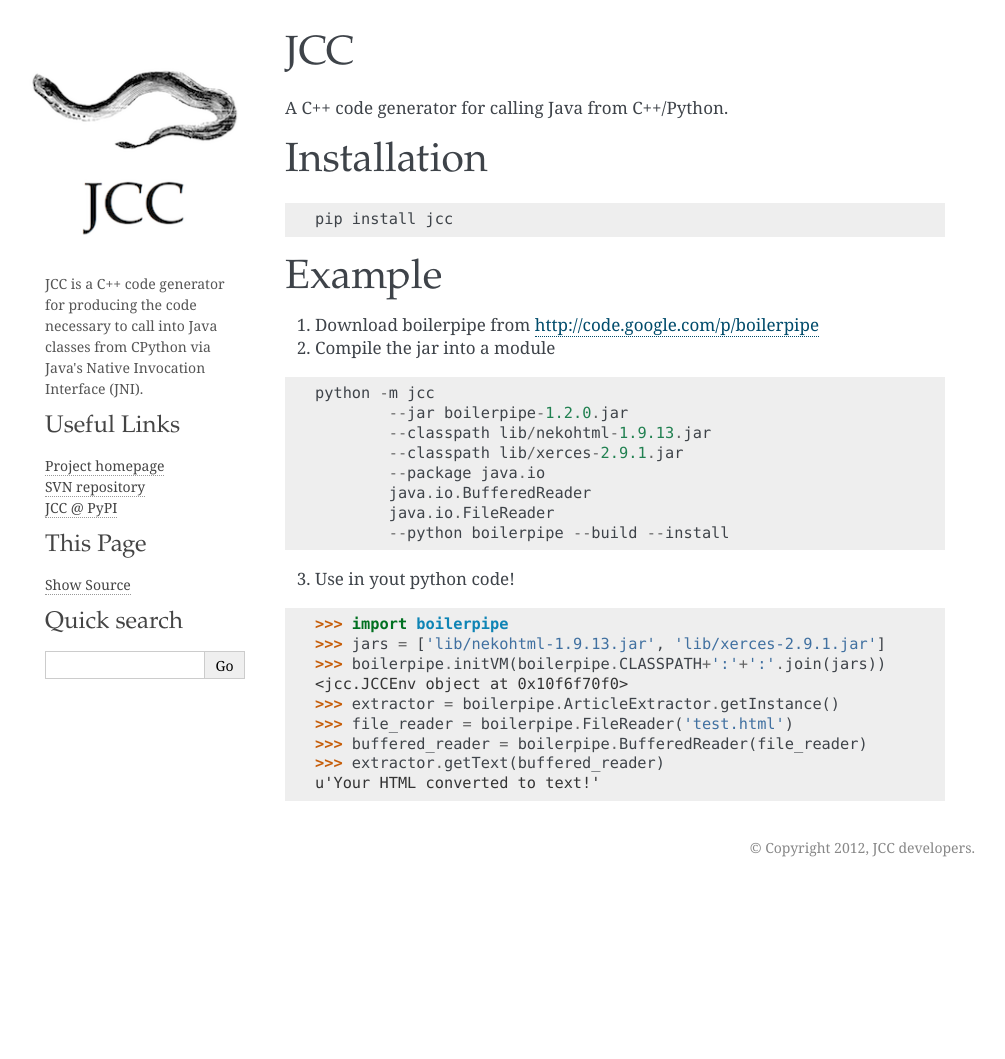
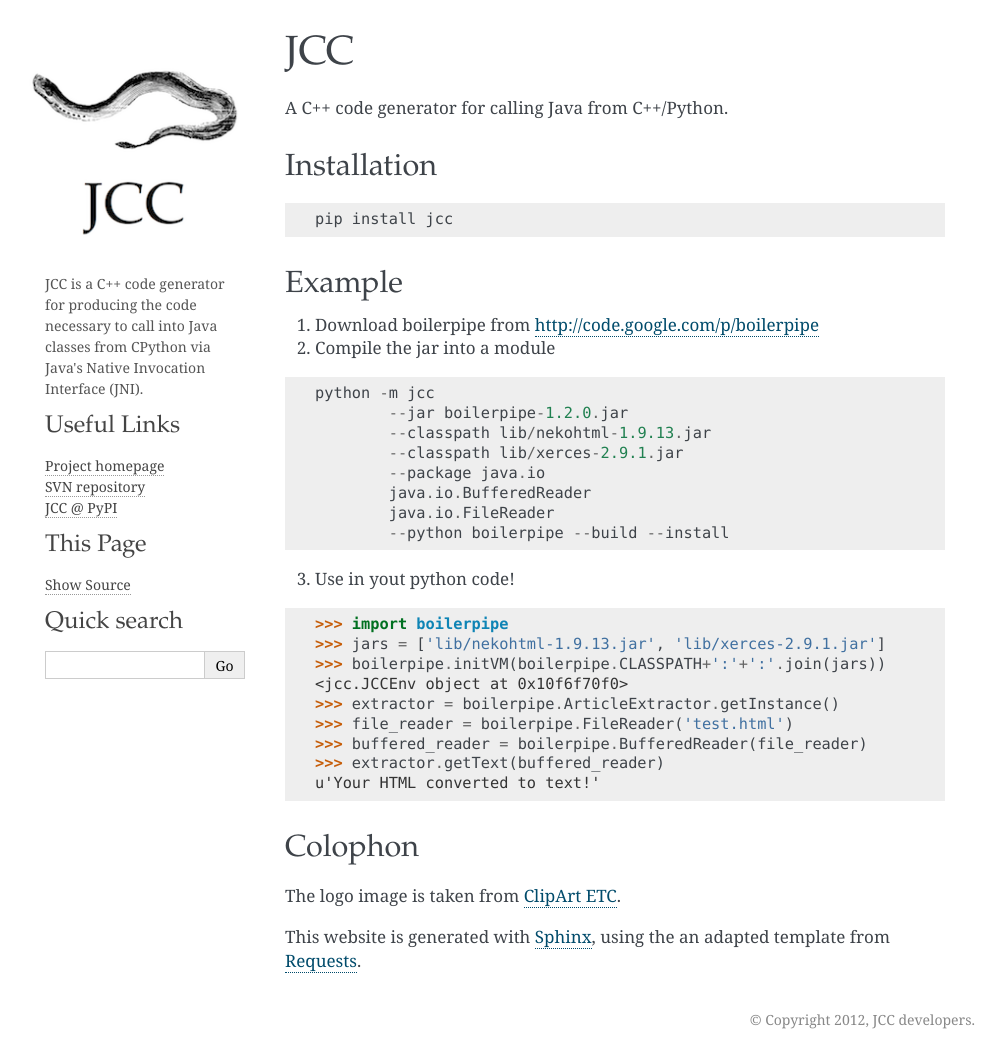
Before and after one commit to vchahun/jcc-docs, a Sphinx documentation site: the page built from docs/index.rst, in a window 1280 px wide. Shown: the whole page, without its empty margins (135-1140 px from the left). Built offline with Sphinx 7.4.7, drawn with Linux system fonts in a browser that asks for light colours; before the commit the page ends 900 px from its top, so only the background shows below that.

Commit message:
Removing template references.

```diff
--- a/docs/_templates/sidebarlogo.html
+++ b/docs/_templates/sidebarlogo.html
@@ -1,25 +1,10 @@
 <p class="logo">
   <a href="{{ pathto(master_doc) }}">
-    <img class="logo" src="{{ pathto('_static/requests-sidebar.png', 1) }}" alt="Logo"/>
+    <img class="logo" src="{{ pathto('_static/jcc-sidebar.png', 1) }}" alt="Logo"/>
   </a>
-</p>
-<p>
-<iframe src="http://markdotto.github.com/github-buttons/github-btn.html?user=kennethreitz&repo=requests&type=watch&count=true&size=large"
-  allowtransparency="true" frameborder="0" scrolling="0" width="200px" height="35px"></iframe>
 </p>
 
 <p>
-  Requests is an elegant and simple HTTP library for Python, built for
-  human beings. You are currently looking at the documentation of the
-  development release.
+  JCC is a C++ code generator for producing the code necessary to call into
+  Java classes from CPython via Java's Native Invocation Interface (JNI).
 </p>
-
-<h3>Support Requests</h3>
-<p>
-    If you love Requests, consider making a small donation <a href="https://flattr.com/thing/442264/Requests">on Flattr</a>:
-</p>
-<p>
-    <a class="FlattrButton" style="display:none;" rev="flattr;button:compact;" href="http://docs.python-requests.org/"></a>
-    <noscript><a href="http://flattr.com/thing/442264/Requests" target="_blank">
-    <img src="http://api.flattr.com/button/flattr-badge-large.png" alt="Flattr this" title="Flattr this" border="0" /></a></noscript>
-</p>
--- a/docs/index.rst
+++ b/docs/index.rst
@@ -3,6 +3,7 @@
    You can adapt this file completely to your liking, but it should at least
    contain the root `toctree` directive.
 
+===
 JCC
 ===
 
@@ -45,3 +46,12 @@
     >>> buffered_reader = boilerpipe.BufferedReader(file_reader)
     >>> extractor.getText(buffered_reader)
     u'Your HTML converted to text!'
+
+
+Colophon
+========
+
+The logo image is taken from `ClipArt ETC <http://etc.usf.edu/clipart/>`_.
+
+This website is generated with `Sphinx <http://sphinx.pocoo.org>`_, using the
+an adapted template from `Requests <http://docs.python-requests.org/>`_.
```
